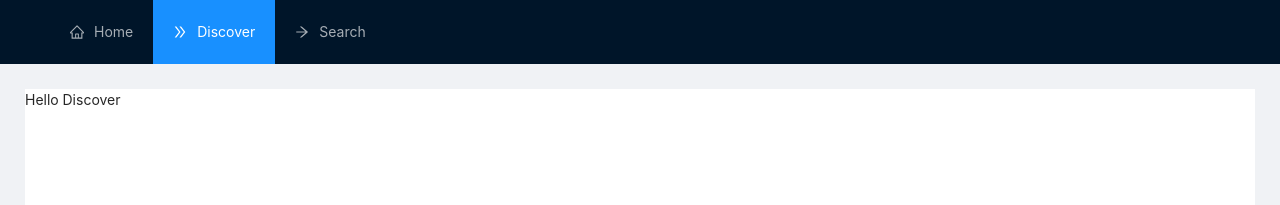
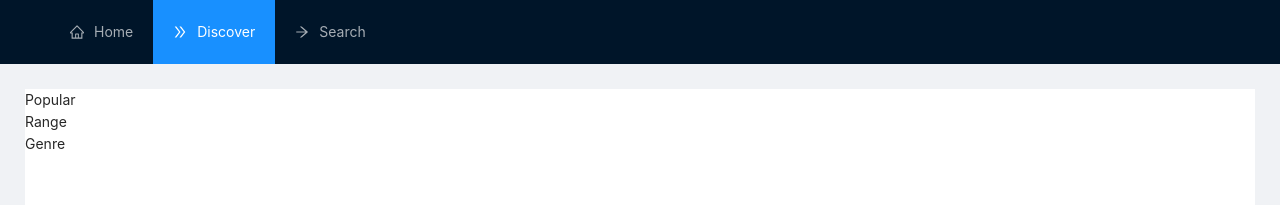
Before and after one commit to xDavide9/movies-website-frontend, a React (Create React App) app: page /discover in a window 1280 px wide. Shown: the top 205 px of the page. Built offline with nearby package versions, Linux system fonts and the light colour scheme; the HTML template or start-up script is replaced by a standard one.

Commit message:
define the layout of the application

```diff
--- a/src/App.js
+++ b/src/App.js
@@ -6,7 +6,7 @@ import Home from "./home/Home";
 import CustomLayout from "./miscellaneous/CustomLayout";
 import SearchButtons from "./search/SearchButtons";
 import MovieInfo from "./miscellaneous/MovieInfo";
-import Discover from "./discover/Discover";
+import DiscoverLayout from "./discover/DiscoverLayout";
 
 const App = () => {
   const navigate = useNavigate();
@@ -24,7 +24,7 @@ const App = () => {
       <AnimatePresence>
         <Routes location={location} key={location.pathname}>
           <Route exact path="/" element={<Home />} />
-          <Route exact path="/discover" element={<Discover />} />
+          <Route exact path="/discover" element={<DiscoverLayout />} />
           <Route exact path="/search" element={<SearchButtons />} />
           <Route exact path="/search/:id/:language" element={<MovieInfo />} />
           <Route path="*" element={<ErrorPage />} />
--- a/src/discover/Discover.js
+++ /dev/null
@@ -1,5 +0,0 @@
-const Discover = () => {
-  return <>Hello Discover</>;
-};
-
-export default Discover;
--- /dev/null
+++ b/src/discover/DiscoverGenre.js
@@ -0,0 +1,5 @@
+const DiscoverGenre = () => {
+  return <div>Genre</div>;
+};
+
+export default DiscoverGenre;
--- /dev/null
+++ b/src/discover/DiscoverLayout.css
@@ -0,0 +1,4 @@
+#discover-layout-top-level-container {
+  display: flex;
+  flex-direction: column;
+}
--- /dev/null
+++ b/src/discover/DiscoverLayout.js
@@ -0,0 +1,18 @@
+import DiscoverGenre from "./DiscoverGenre";
+import "./DiscoverLayout.css";
+import DiscoverPopular from "./DiscoverPopular";
+import DiscoverRange from "./DiscoverRange";
+
+// the page will consist of a simple layout with 3 rows that will show results
+
+const DiscoverLayout = () => {
+  return (
+    <div id="discover-layout-top-level-container">
+      <DiscoverPopular />
+      <DiscoverRange />
+      <DiscoverGenre />
+    </div>
+  );
+};
+
+export default DiscoverLayout;
--- /dev/null
+++ b/src/discover/DiscoverPopular.js
@@ -0,0 +1,5 @@
+const DiscoverPopular = () => {
+  return <div>Popular</div>;
+};
+
+export default DiscoverPopular;
--- /dev/null
+++ b/src/discover/DiscoverRange.js
@@ -0,0 +1,5 @@
+const DiscoverRange = () => {
+  return <div>Range</div>;
+};
+
+export default DiscoverRange;
```
